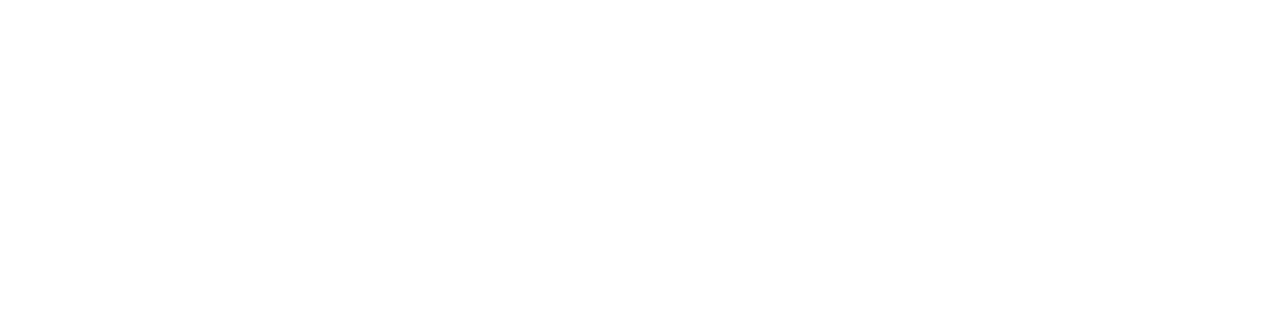
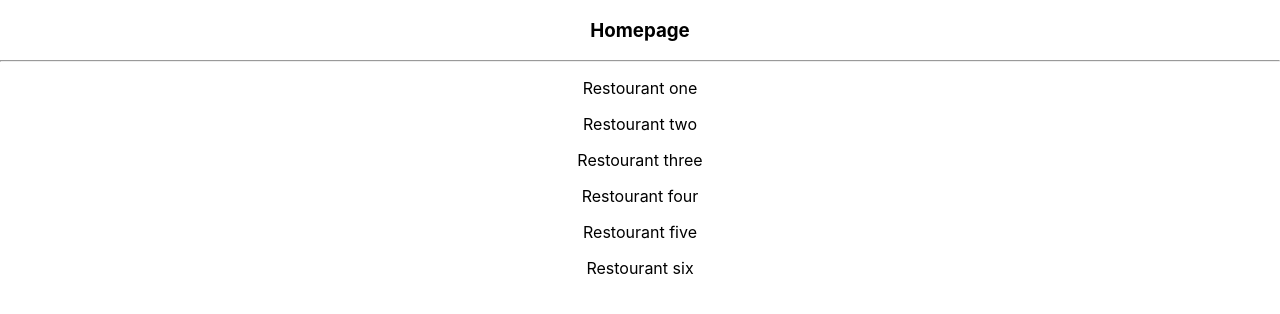
Before and after one commit to Thorn5/react-xover2-project, a React (Create React App) app: page / in a window 1280 px wide. Shown: the top 314 px of the page. Built offline with nearby package versions, Linux system fonts and the light colour scheme; the HTML template or start-up script is replaced by a standard one.

Commit message:
Update 4 files

```diff
--- a/package.json
+++ b/package.json
@@ -11,6 +11,7 @@
     "@testing-library/user-event": "^13.5.0",
     "react": "^18.2.0",
     "react-dom": "^18.2.0",
+    "react-router-dom": "^6.8.0",
     "react-scripts": "5.0.1",
     "web-vitals": "^2.1.4"
   },
--- a/src/App.js
+++ b/src/App.js
@@ -1,7 +1,11 @@
 import "./App.css";
 import Sidebar from "./components/Sidebar";
 function App() {
-  return <div className="App"></div>;
+  return (
+    <div className="App">
+      <Sidebar />
+    </div>
+  );
 }
 
 export default App;
--- a/src/components/Sidebar.js
+++ b/src/components/Sidebar.js
@@ -4,6 +4,7 @@ export default function Sidebar() {
   return (
     <aside className="sidebarNav">
       <h3>Homepage</h3>
+      <hr />
       <p>Restourant one</p>
       <p>Restourant two</p>
       <p>Restourant three</p>
```
Also changed, not shown: 1 other file (tests, documents, lock files or other folders).
